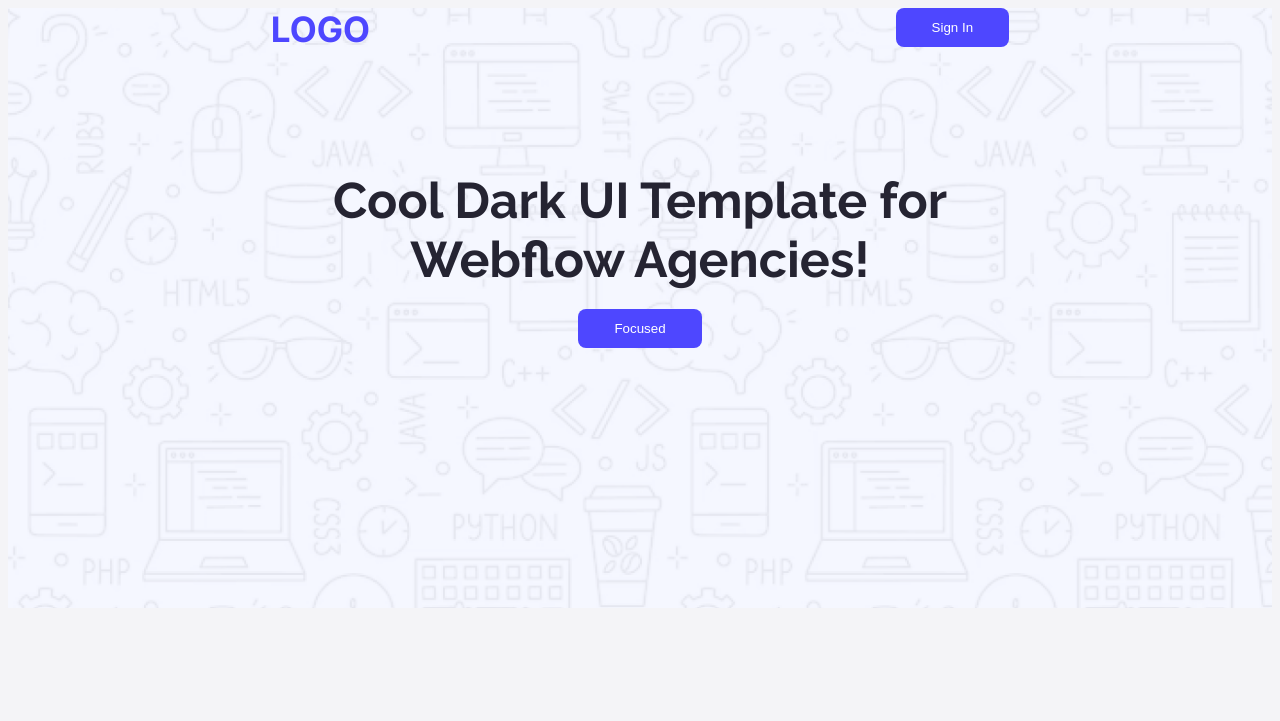
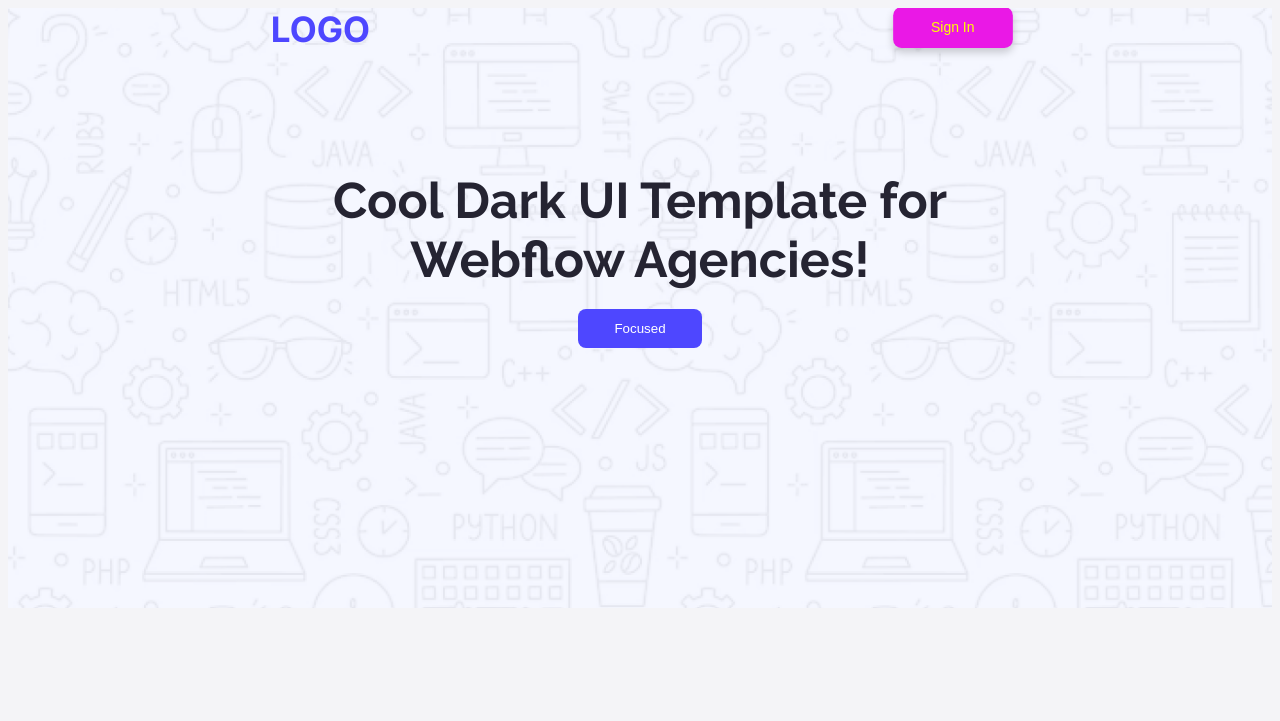
Before and after one commit to mijanur-rahman-oli/Assignment_01, a plain HTML site: page index.html in a window 1280 px wide. In both pictures the pointer is over the button "Sign In". Shown: the top 721 px of the page. Drawn offline with Linux system fonts and the light colour scheme.

Commit message:
Adding Hover

```diff
--- a/index.html
+++ b/index.html
@@ -142,9 +142,10 @@
                 <input class="input" type="text" placeholder="full name" required />
                 <label>Message</label>
                 <textarea class="textarea" rows="5" placeholder="Write your message..."></textarea>
-                <button class="btn-primary" type="submit">Get in Touch</button>
+                <button class="btn-primary">Get in Touch</button>
             </form>
         </section>
+
 
 
     </main>
--- a/style.css
+++ b/style.css
@@ -176,7 +176,6 @@ h1 {
 
 .contact-section h1 {
     font-size: 48px;
-    line-height: 1.2;
     font-family: 'Raleway', sans-serif;
     margin: 0;
     width: 300px;
@@ -249,3 +248,12 @@ h1 {
     padding: 15px;
     color: #0000001A;
 }
+
+
+/* Hover */
+.btn-primary:hover {
+  background-color: #ea18e6;
+  color: yellow;
+  transform: scale(1.05);
+  box-shadow: 0 4px 8px rgba(0, 0, 0, 0.2);
+}
```
